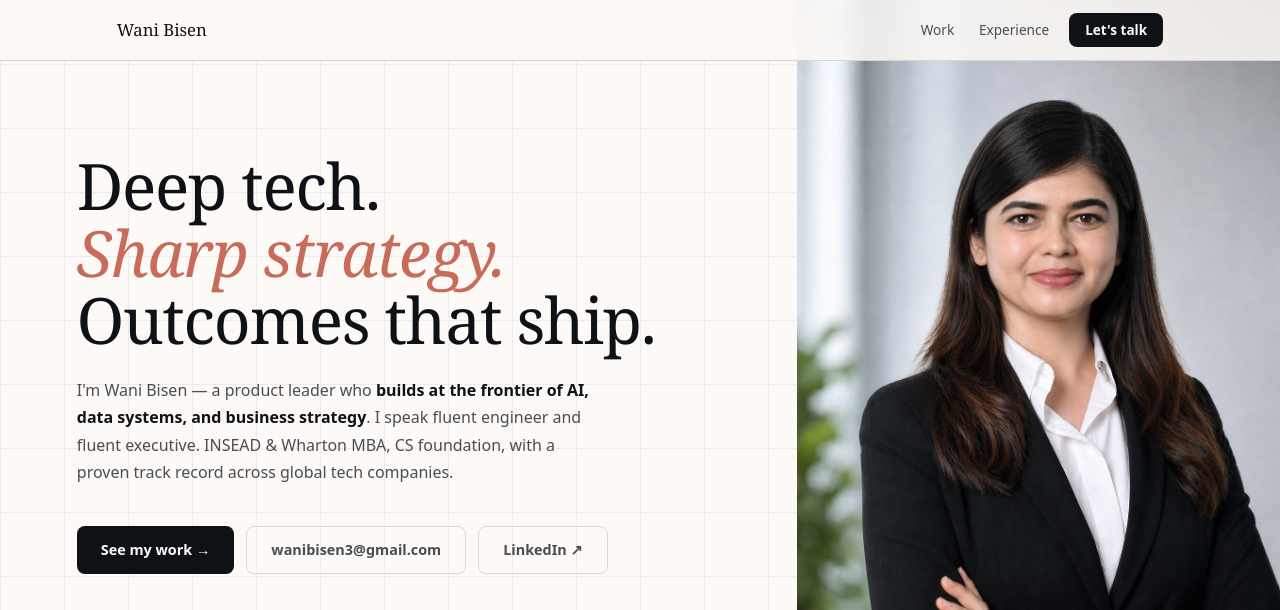
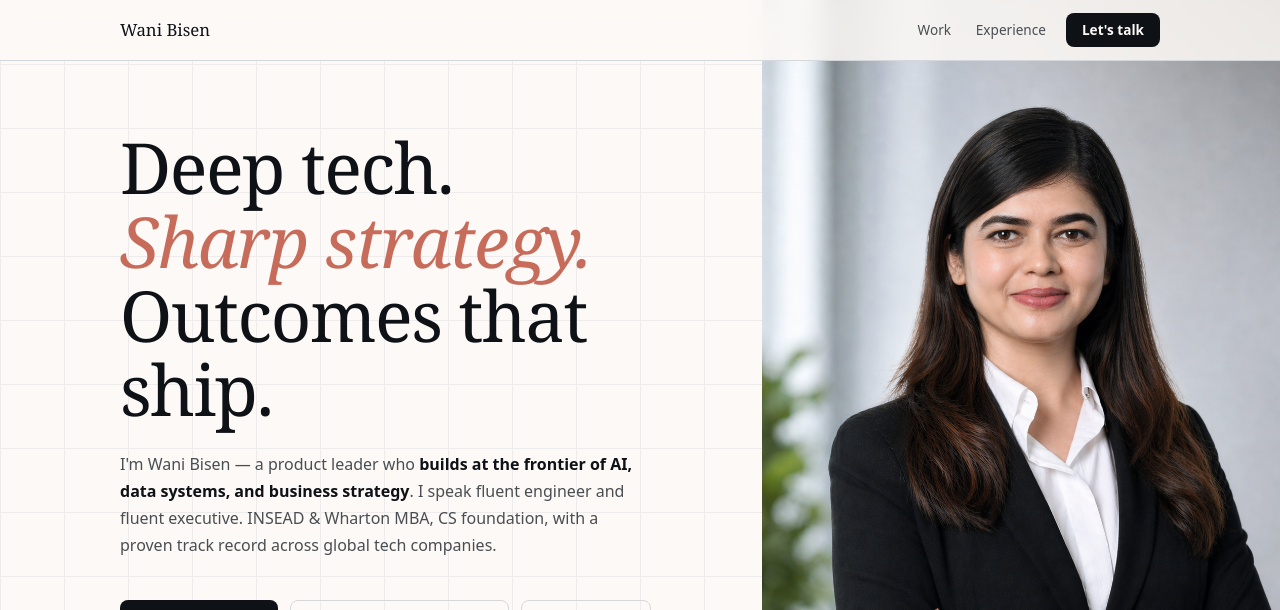
Before and after one commit to wanibisen3/Personal_Website, a React (Vite) app: page / in a window 1280 px wide. Shown: the top 610 px of the page. Built offline with nearby package versions, Linux system fonts and the light colour scheme; no server answers.

Commit message:
Layout: Use app-container inside Hero to guarantee pixel-perfect alignment across all sections

```diff
--- a/src/App.tsx
+++ b/src/App.tsx
@@ -111,17 +111,15 @@ function Hero() {
   return (
     <section id="top" className="hero-grid" style={{ overflow: "hidden", position: "relative", zIndex: 1 }}>
       {/* Text column */}
-      <div style={{
-        padding: "clamp(3rem, 10vh, 6rem) var(--pad)",
+      <div className="hero-text-container" style={{
         display: "flex", flexDirection: "column", justifyContent: "center",
-      }}
-        className="hero-text-container"
-      >
+      }}>
+        <div className="app-container" style={{ width: "100%", margin: "0 auto" }}>
           <motion.h1
             initial={{ opacity: 0, y: 20 }} animate={{ opacity: 1, y: 0 }}
             style={{
               fontFamily: "var(--serif)",
-            fontSize: "clamp(2.5rem, 5vw, 4.8rem)",
+              fontSize: "clamp(2.5rem, 5.5vw, 5rem)",
               lineHeight: 1.05, color: "var(--ink)", letterSpacing: "-0.02em",
               marginBottom: "1.5rem",
             }}
@@ -134,7 +132,7 @@ function Hero() {
 
           <motion.p
             initial={{ opacity: 0, y: 16 }} animate={{ opacity: 1, y: 0 }} transition={{ delay: 0.15 }}
-          style={{ fontSize: "clamp(1rem, 1.2vw, 1.15rem)", color: "var(--ink-mid)", maxWidth: 520, lineHeight: 1.7, marginBottom: "2.5rem" }}
+            style={{ fontSize: "clamp(1rem, 1.25vw, 1.2rem)", color: "var(--ink-mid)", maxWidth: 520, lineHeight: 1.7, marginBottom: "2.5rem" }}
           >
             I'm Wani Bisen — a product leader who{" "}
             <strong style={{ color: "var(--ink)", fontWeight: 600 }}>builds at the frontier of AI, data systems, and business strategy</strong>.
@@ -149,6 +147,7 @@ function Hero() {
             <a href="mailto:wanibisen3@gmail.com" style={btnGhost}>wanibisen3@gmail.com</a>
             <a href="https://www.linkedin.com/in/wanibisen/" target="_blank" rel="noopener noreferrer" style={btnGhost}>LinkedIn ↗</a>
           </motion.div>
+        </div>
       </div>
 
       {/* Photo column */}
@@ -180,15 +179,13 @@ function Hero() {
 
       <style>{`
         .hero-grid { display: flex; flex-direction: column; min-height: 90vh; }
+        .hero-text-container { padding: clamp(4rem, 10vh, 7rem) 0; }
         .hero-image-container { min-height: 45vh; }
-        @media (min-width: 800px) {
+        @media (min-width: 900px) {
           .hero-grid { flex-direction: row; align-items: stretch; }
-          .hero-text-container {
-            flex: 1.2;
-            padding-left: calc(max((100vw - var(--max)) / 2, 0px) + var(--pad));
-            padding-right: 3rem;
-          }
-          .hero-image-container { flex: 0.9; min-height: auto; }
+          .hero-text-container { flex: 1.25; display: flex; align-items: center; padding: 0; }
+          .hero-text-container .app-container { margin: 0; padding-left: calc((100vw - var(--max)) / 2 + var(--pad)); max-width: none; }
+          .hero-image-container { flex: 0.85; min-height: auto; }
         }
       `}</style>
     </section>
--- a/src/index.css
+++ b/src/index.css
@@ -15,7 +15,7 @@
   --serif:     'DM Serif Display', Georgia, serif;
   --sans:      'DM Sans', system-ui, sans-serif;
   --max:       1200px;
-  --pad:       clamp(1.5rem, 6vw, 5rem);
+  --pad:       clamp(2rem, 8vw, 5rem);
 }
 
 html {
```
Lines whose indentation alone changed are shown as unchanged.
